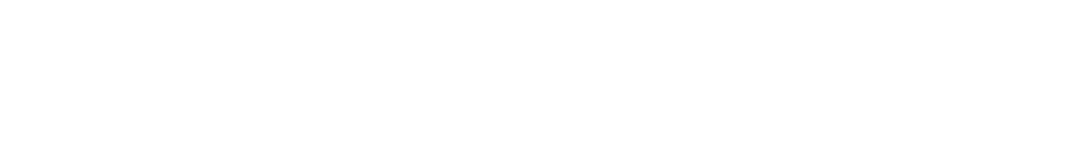
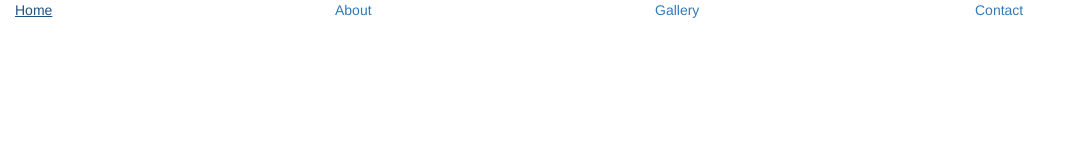
Before and after one commit to nklnkl/csc225-project1, a website: page index.html in a window 1280 px wide. Shown: the whole page, without its empty margins (0-1069 px from the left). Drawn offline with nearby package versions, Linux system fonts and the light colour scheme.

Commit message:
Add header

```diff
--- a/index.html
+++ b/index.html
@@ -7,8 +7,21 @@
     <link rel="stylesheet" href="style.css" />
   </head>
   <body>
-		<header>
-
+		<header class="container-fluid">
+			<nav class="row">
+				<a class="col-xs-3" href="index.html">
+					Home
+        </a>
+        <a class="col-xs-3" href="about.html">
+					About
+        </a>
+        <a class="col-xs-3" href="gallery.html">
+					Gallery
+        </a>
+        <a class="col-xs-3" href="contact.html">
+					Contact
+				</a>
+			</nav>
 		</header>
   </body>
 </html>
```
